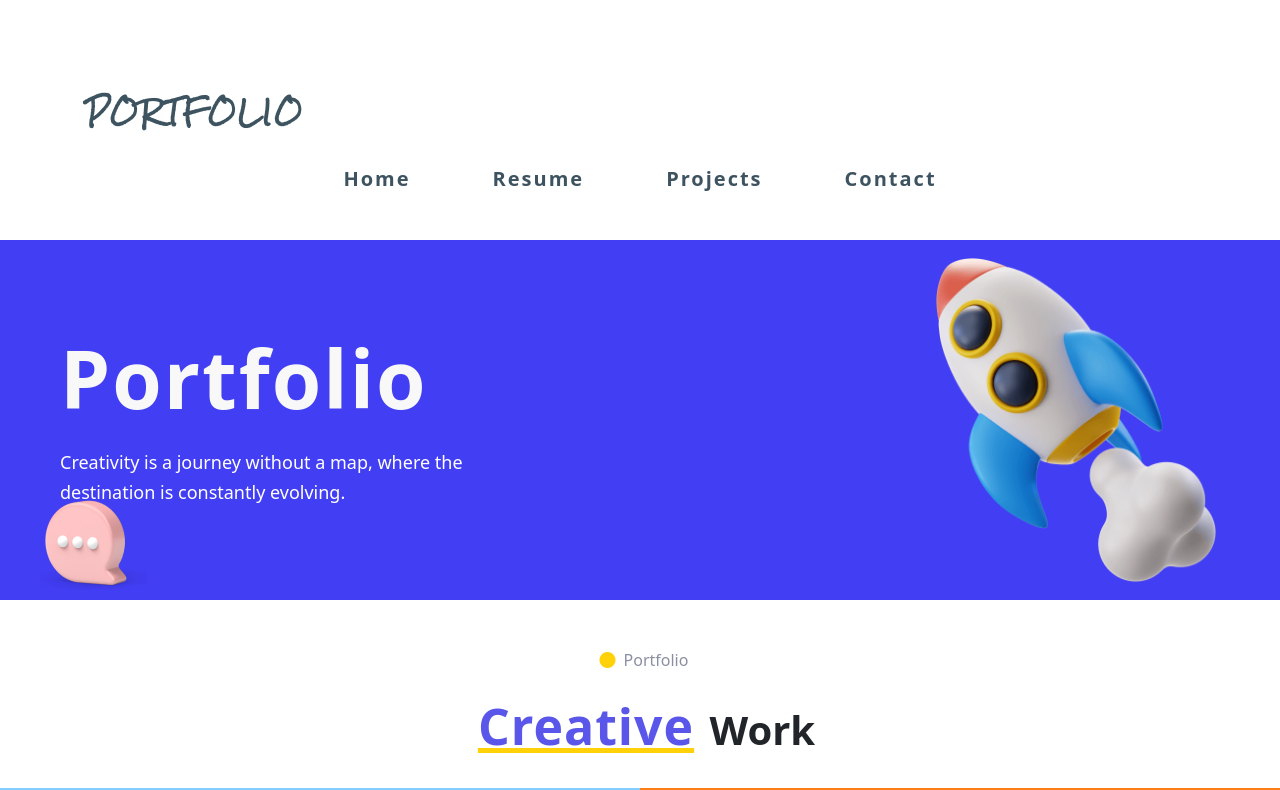
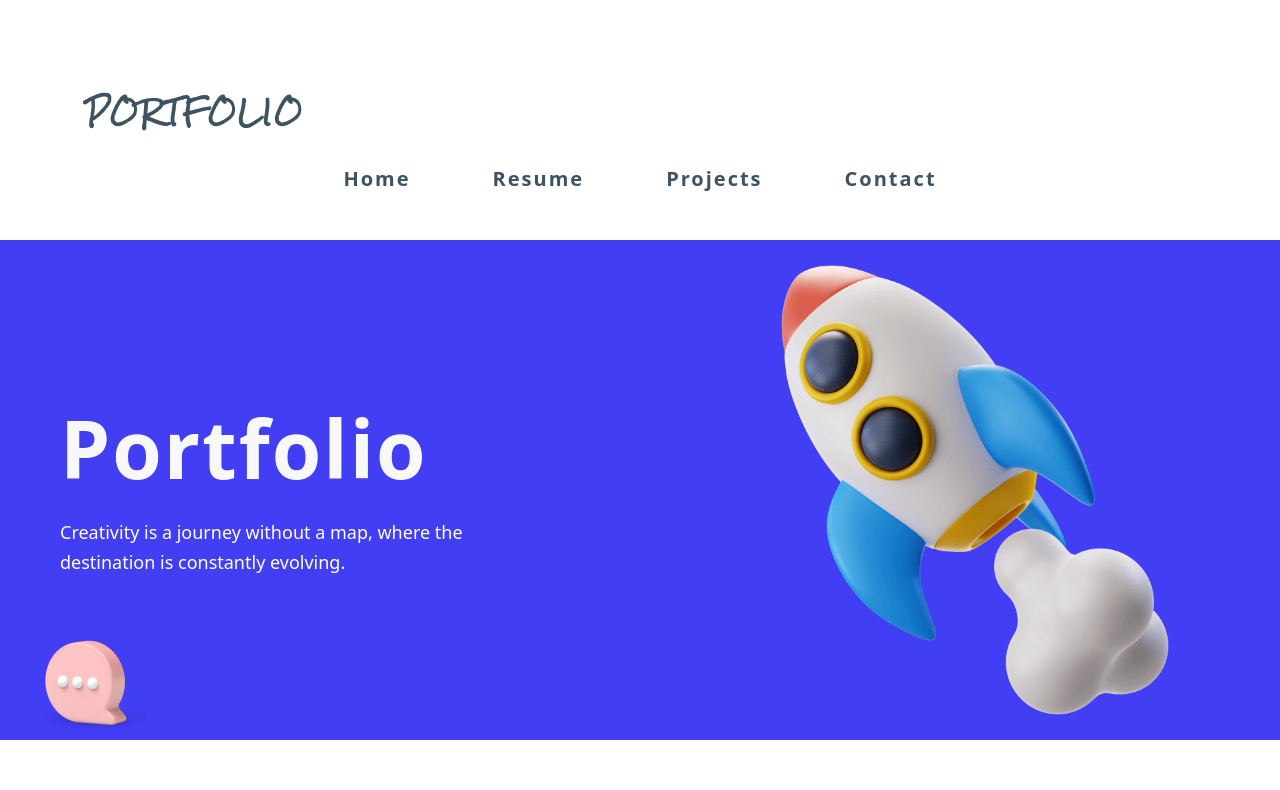
Before and after one commit to YuanyuanLiu2304/YuanyuanLiu2304.github.io, a React (Create React App) app: page / in a window 1280 px wide. Shown: the top 790 px of the page. Built offline with nearby package versions, Linux system fonts and the light colour scheme; grey boxes are pictures that could not be loaded.

Commit message:
Fix form action in Contact

```diff
--- a/src/Contact/Contact.tsx
+++ b/src/Contact/Contact.tsx
@@ -5,6 +5,10 @@ interface StyleProps {
   className?: string;
 }
 export function Contact({ className = "contact" }: StyleProps) {
+  const handleSubmit = () => {
+    window.alert("Thank you for reaching out to me!");
+  };
+
   return (
     <div className={className}>
       <div className="contact_container">
@@ -19,7 +23,12 @@ export function Contact({ className = "contact" }: StyleProps) {
           Let's create something amazing together
           <img src={handshake} alt="handshake" />
         </h1>
-        <form>
+        <form
+          name="contactForm"
+          method="get"
+          action="https://yuanyuanliu2304.github.io"
+          onSubmit={handleSubmit}
+        >
           <input
             type="text"
             name="name"
--- a/src/Projects/projects.css
+++ b/src/Projects/projects.css
@@ -3,7 +3,7 @@
   position: relative;
   justify-content: center;
   width: 100%;
-  height: 45vh;
+  height: 500px;
   margin-top: 180px;
   background-color: #423ef3;
 }
@@ -52,16 +52,17 @@
 
 .rocket_container {
   display: flex;
+  position: relative;
   width: 100%;
+  height: 100%;
   justify-content: right;
   align-items: center;
 }
 
 .rocket_container img {
-  position: absolute;
   max-width: 90%;
   max-height: 90%;
-  right: 5%;
+  padding-right: 7%;
 }
 
 .projects_container {
@@ -153,10 +154,6 @@
 }
 
 @media only screen and (max-width: 768px) {
-  .rocket_container img {
-    display: none;
-  }
-
   .projects_cards {
     grid-template-columns: repeat(1, 1fr);
   }
@@ -164,6 +161,10 @@
 
 @media only screen and (max-width: 576px) {
   .shape {
+    display: none;
+  }
+
+  .rocket_container img {
     display: none;
   }
 
```
